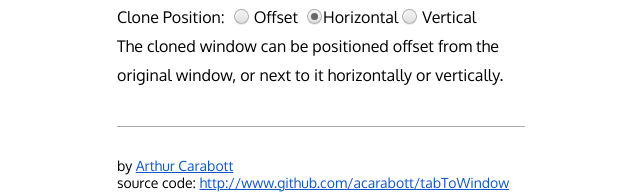
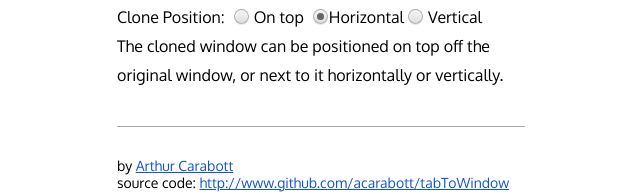
Before and after one commit to acarabott/tabToWindow, a browser extension: page options.html in a window 1280 px wide. Both pictures are taken after a click on the checkbox "Clone original window size". Shown: the part 494-688 px from the top of the page, 319-959 px from the left. Drawn offline with Linux system fonts and the light colour scheme.

Commit message:
rename offset option to on top

```diff
--- a/options.html
+++ b/options.html
@@ -88,12 +88,12 @@
 			<div id="clone-position-options">
 				<label for="clone-position">Clone Position:</label>
 				<input class="clone-position-option" type="radio" id="clone-position-same" name="clone-position">
-				<label for="clone-position-same">Offset</label>
+				<label for="clone-position-same">On top</label>
 				<input class="clone-position-option" type="radio" id="clone-position-horizontal" name="clone-position"
 				<label for="clone-position-horizontal">Horizontal</label>
 				<input class="clone-position-option" type="radio" id="clone-position-vertical" name="clone-position">
 				<label for="clone-position-vertical">Vertical</label>
-				<p>The cloned window can be positioned offset from the original window, or next to it horizontally or vertically.</p>
+				<p>The cloned window can be positioned on top off the original window, or next to it horizontally or vertically.</p>
 			</div>
 		</div>
 		<div id="credit">
```
Also changed, not shown: manifest.json.
